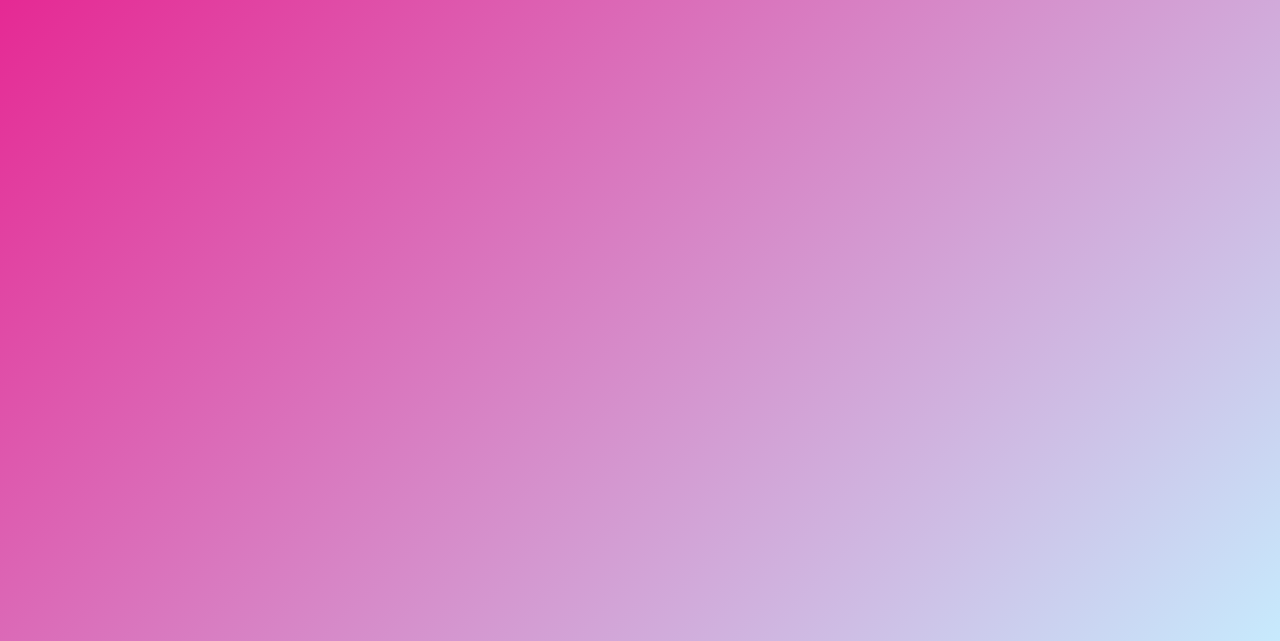
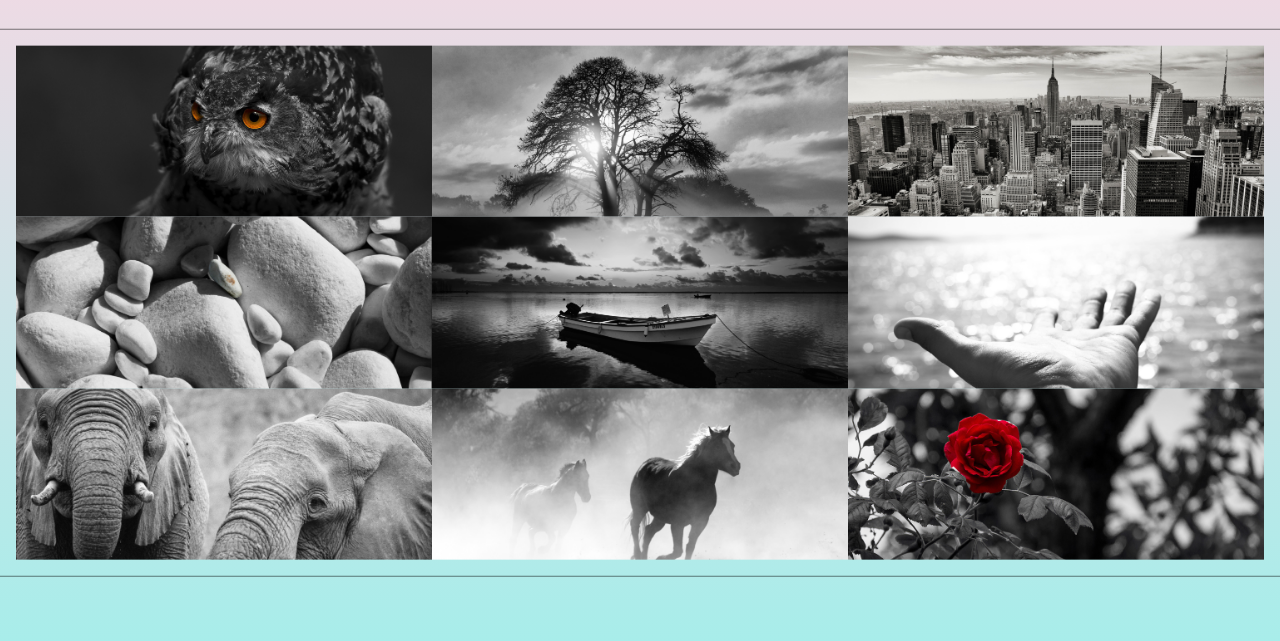
Before and after one commit to monalighosh/flexbox-image-gallery, a plain HTML site: page index.html in a window 1280 px wide. Shown: the part 159-800 px from the top of the page. Drawn offline with Linux system fonts and the light colour scheme; files that its build step writes are made by us from their sources.

Commit message:
Updating gallery styles, images and functionality

```diff
--- a/css/main.css
+++ b/css/main.css
@@ -4,18 +4,91 @@
   Global styles
 ------------------------------------------------------------ */
 body {
-  font: normal 100% 'Roboto', sans-serif;
-  background-image: linear-gradient(-225deg, #e8198b 0%, #c7eafd 100%);
+  font: 400 100% 'Lato', sans-serif;
+  background-image: linear-gradient(to top, #a8edea 0%, #fed6e3 100%);
+  color: black;
+  letter-spacing: 0.05em;
 }
 
 .wrapper {
   width: 100%;
   height: 100vh;
+  position: relative;
 }
 
 /* ------------------------------------------------------------
   Gallery styles
 ------------------------------------------------------------ */
+.flexImage-gallery {
+  width: 100%;
+  max-width: 1300px;
+  position: absolute;
+  top: 50%;
+  left: 50%;
+  transform: translate(-50%, -50%);
+  text-align: center;
+}
+
+.flexImage-gallery__heading {
+  font-size: 3.5rem;
+  font-weight: 700;
+  letter-spacing: 0.03em;
+  text-shadow: 0 10px 10px rgba(255, 255, 255, 0.5);
+}
+
+.flexImage-gallery__description {
+  font-size: 1.1rem;
+  padding: 1em;
+}
+
+main {
+  display: flex;
+  margin: 2em 0;
+  border-top: 1px solid rgba(0, 0, 0, 0.5);
+  border-bottom: 1px solid rgba(0, 0, 0, 0.5);
+  padding: 1em;
+  position: relative;
+}
+
+.flexImage-gallery__list {
+  list-style-type: none;
+  display: flex;
+  flex-wrap: wrap;
+}
+
+.flexImage-gallery__item {
+  flex: 1 0 33.3%;
+}
+
+.flexImage-gallery__item img {
+  width: 100%;
+  height: auto;
+  display: block;
+  transition: all 0.5s ease;
+  cursor: pointer;
+  transform-origin: center;
+}
+
+.flexImage-gallery__list .flexImage-gallery__item:nth-child(7) img {
+  transform-origin: bottom left;
+}
+
+.flexImage-gallery__list .flexImage-gallery__item:nth-child(3) img {
+  transform-origin: top right;
+}
+
+.flexImage-gallery__list .flexImage-gallery__item:first-child img {
+  transform-origin: top left;
+}
+
+.flexImage-gallery__list .flexImage-gallery__item:last-child img {
+  transform-origin: bottom right;
+}
+
+.flexImage-gallery__item img:hover {
+  transform: scale(3);
+  box-shadow: 0 0 15px 1px rgba(255, 255, 255, 0.3);
+}
 
 /* ------------------------------------------------------------
   Media queries
--- a/index.html
+++ b/index.html
@@ -15,12 +15,28 @@
   <link rel="stylesheet" href="css/main.css">
 
   <!-- Fonts and icons -->
-  <link rel="stylesheet" href="https://fonts.googleapis.com/css?family=Roboto:400,500">
+  <link href="https://fonts.googleapis.com/css?family=Lato:400,700" rel="stylesheet">
   <link href="https://use.fontawesome.com/releases/v5.0.6/css/all.css" rel="stylesheet">
 </head>
 <body>
   <div class="wrapper">
-
+    <div class="flexImage-gallery">
+      <h1 class="flexImage-gallery__heading">Flexbox Image Gallery</h1>
+      <p class="flexImage-gallery__description">This is a responsive image gallery design build using flexbox and media queries</p>
+      <main>
+        <ul class="flexImage-gallery__list">
+          <li class="flexImage-gallery__item"><img src="images/la-1.jpg" alt="Image 1"></li>
+          <li class="flexImage-gallery__item"><img src="images/la-2.jpg" alt="Image 2"></li>
+          <li class="flexImage-gallery__item"><img src="images/la-3.jpg" alt="Image 3"></li>
+          <li class="flexImage-gallery__item"><img src="images/la-4.jpg" alt="Image 4"></li>
+          <li class="flexImage-gallery__item"><img src="images/la-5.jpg" alt="Image 5"></li>
+          <li class="flexImage-gallery__item"><img src="images/la-6.jpg" alt="Image 6"></li>
+          <li class="flexImage-gallery__item"><img src="images/la-7.jpg" alt="Image 7"></li>
+          <li class="flexImage-gallery__item"><img src="images/la-8.jpg" alt="Image 8"></li>
+          <li class="flexImage-gallery__item"><img src="images/la-9.jpg" alt="Image 9"></li>
+        </ul>
+      </main>
+    </div>
   </div>
 </body>
 </html>
```
Also changed, not shown: css/normalize.css (renamed from images/normalize.css), images/la-1.jpg (added), images/la-2.jpg (added), images/la-3.jpg (added), images/la-4.jpg (added), images/la-5.jpg (added), images/la-6.jpg (added), images/la-7.jpg (added), images/la-8.jpg (added), images/la-9.jpg (added).
